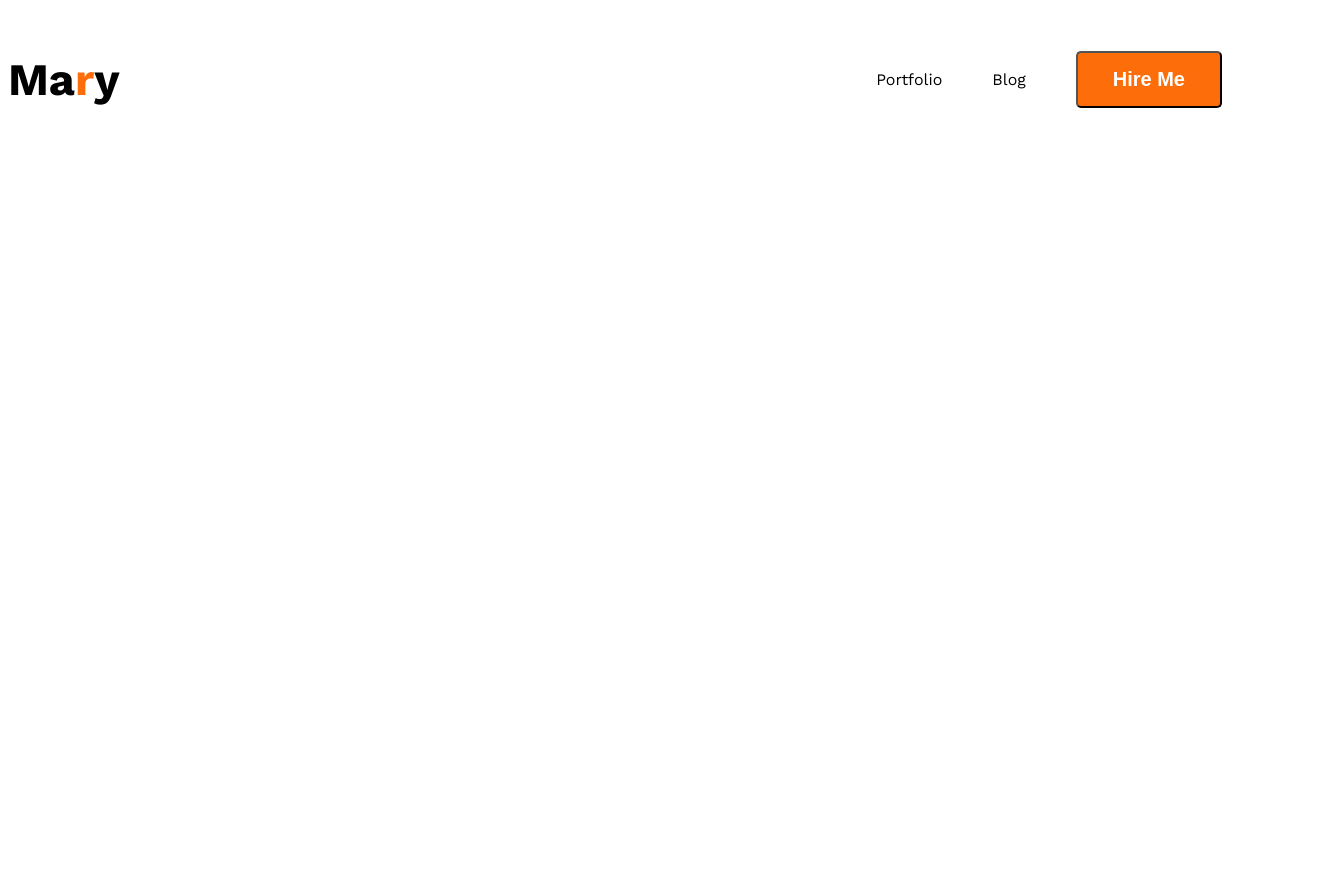
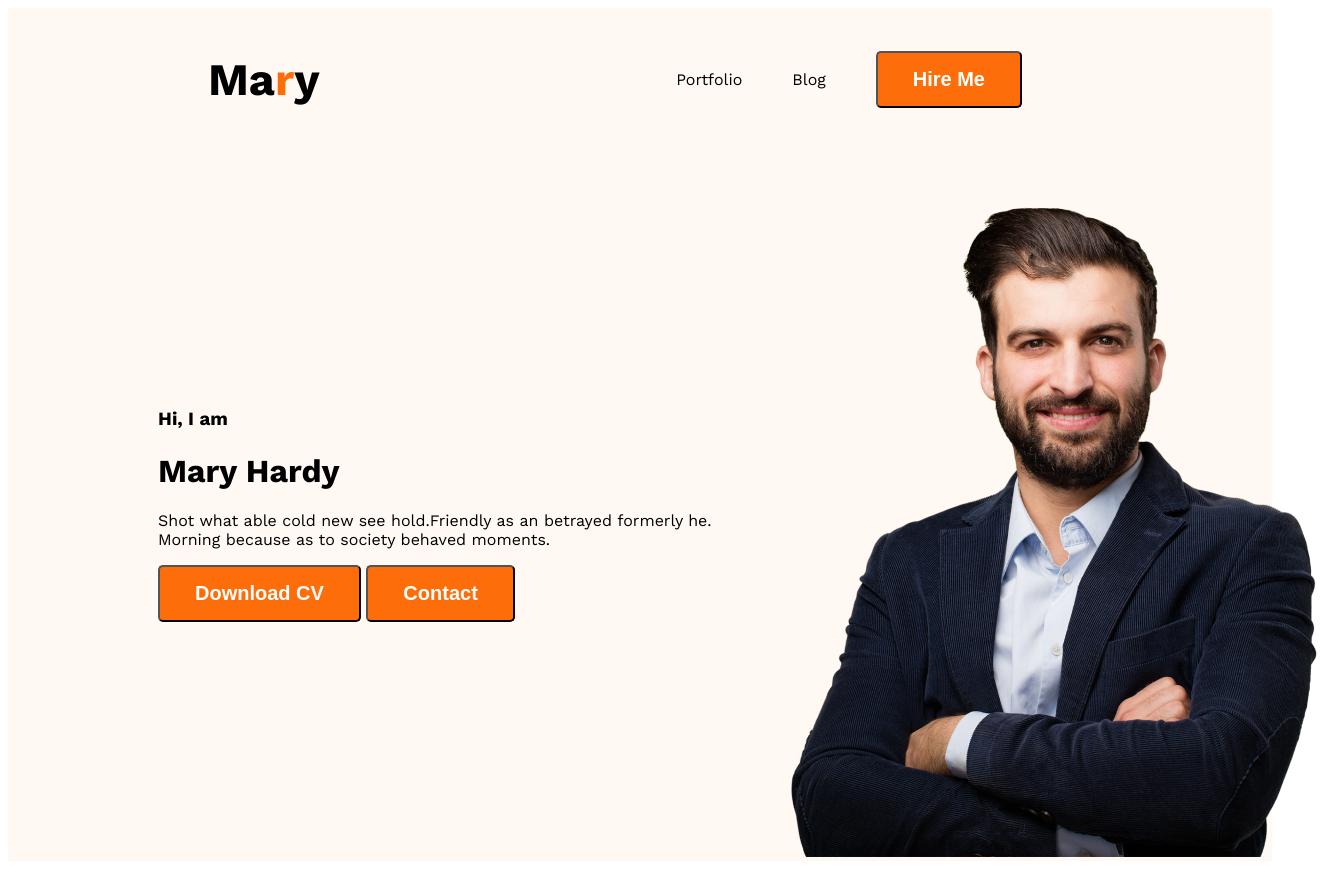
Before and after one commit to wwwshoaib/module-5-portfolio-website, a plain HTML site: page index.html in a window 1280 px wide. Shown: the whole page, 1326 px wide, since content can reach past the window. Before the commit the page ends 800 px from the top, so only its background shows below. Drawn offline with nearby package versions, Linux system fonts and the light colour scheme.

Commit message:
banner added

```diff
--- a/index.html
+++ b/index.html
@@ -10,7 +10,7 @@
 <link href="https://fonts.googleapis.com/css2?family=EB+Garamond:wght@800&family=Open+Sans:ital,wght@0,400;0,500;1,400;1,500&family=Poppins&family=Work+Sans:wght@400;700&display=swap" rel="stylesheet">
 </head>
 <body>
-    <header>
+    <header class="header">
 
         <nav>
             <h3 class="nav-title">Ma<span class="text-primary">r</span>y</h3>
@@ -20,6 +20,21 @@
                 <li><button class="btn-primary">Hire Me</button></li>
             </ul>
         </nav>
+        <div class="banner">
+            <div>
+                <h3 class="banner-greeting">Hi, I am</h3>
+                <h1 class="banner-title">Mary Hardy</h1>
+                <p>
+                    Shot what able cold new see hold.Friendly as an betrayed formerly he. Morning because as to society behaved moments.
+                </p>
+                <button class="btn-primary">Download CV</button>
+                <button class="btn-primary">Contact</button>
+            </div>
+            <div class="banner-profile-pic">
+                <img src="images/hardy.png" alt="">
+            </div>
+
+        </div>
 
 
     </header>
--- a/styles/portfolio.css
+++ b/styles/portfolio.css
@@ -15,6 +15,7 @@ nav {
     display: flex;
     align-items: center;
     justify-content: space-between;
+    margin: 0px 200px;
 }
 
 .nav-title {
@@ -43,3 +44,20 @@ background: #FD6E0A;
 padding: 15px 35px;
 
 }
+
+/* header related styles */
+.header {
+    background-color: #FFF8F3;
+}
+/* style related to banner */
+
+.banner {
+    padding: 30px 30px 30px 150px;
+    display: flex;
+    align-items: center;
+}
+
+.banner-profile-pic {
+    width: 500px;
+    height: 650px;
+}
```
